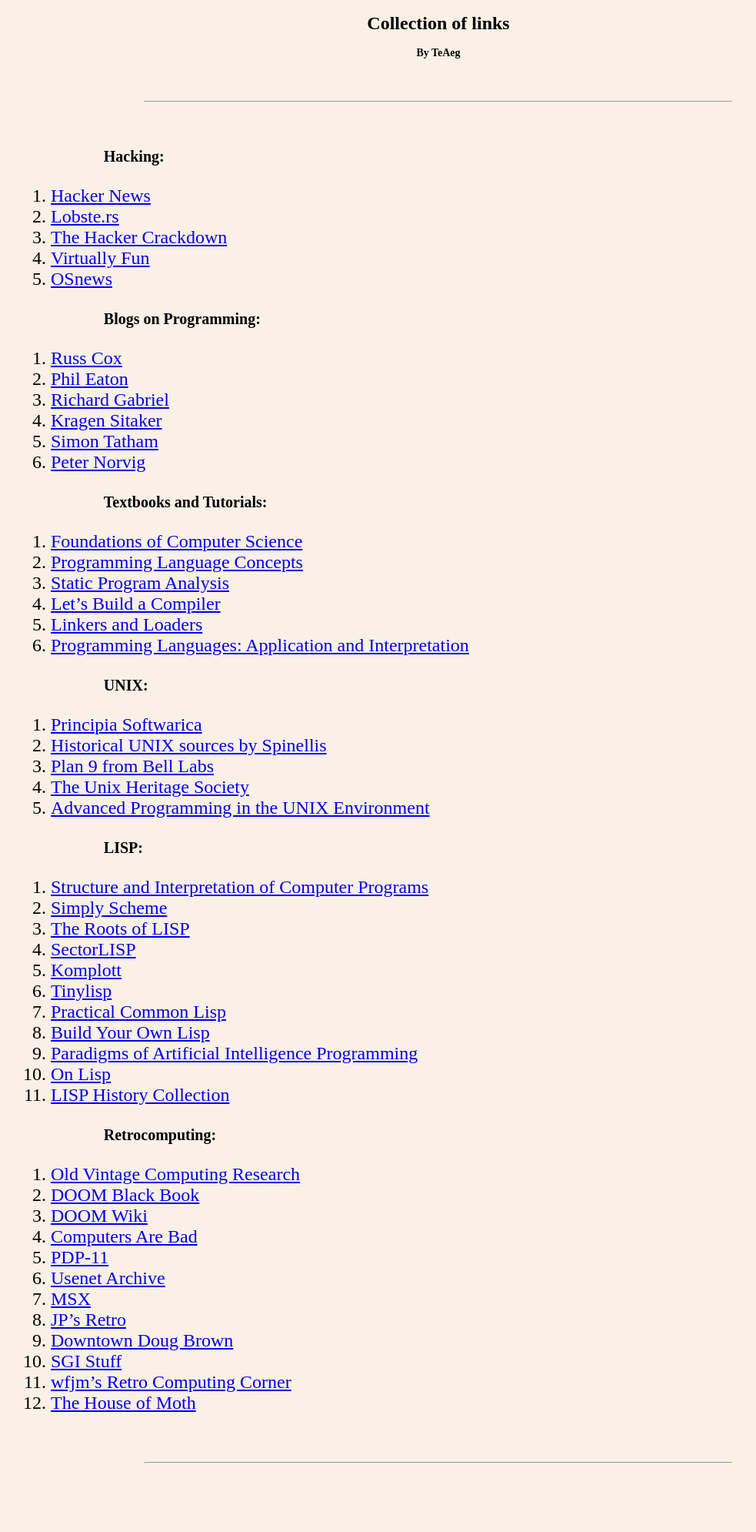
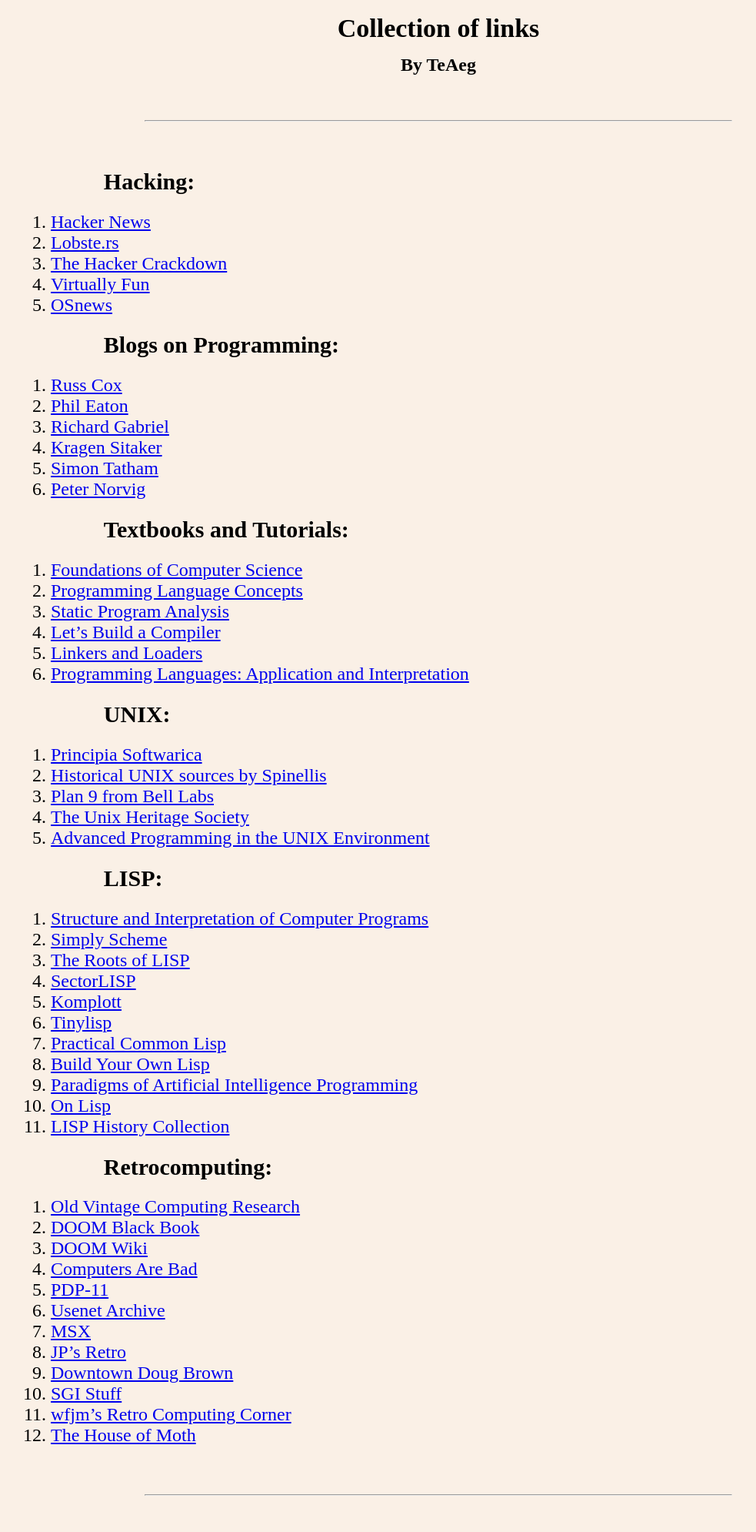
Before and after one commit to TeAeg/teaeg.github.io, a Jekyll site: the page built from index.md, in a window 1280 px wide. Shown: the whole page at 77% size, without its empty margins (70-1053 px from the left). Built offline with Jekyll 4.4.1, drawn with Linux system fonts in a browser that asks for light colours; our own code applies the rules of GitHub Pages for plain Markdown files; before the commit the page ends 1948 px from its top, so only the background shows below that.

Commit message:
Changed font sizes of the headers
Changed font sizes of the html headers

```diff
--- a/CSS/my.css
+++ b/CSS/my.css
@@ -5,6 +5,6 @@
 	font-size: x-large;
 	font-family: serif;
 }
-h1  { color: #000000; font-size: 24px; font-family: "Times New Roman", serif; line-height: 28px; text-align: center; margin-right: 10%; margin-left: 10% }
-h2  { color: #000000; font-size: 20px; font-family: "Times New Roman", serif; line-height: 28px; text-align: left;   margin-right: 10%; margin-left: 10% }
-h3  { color: #000000; font-size: 14px; font-family: "Times New Roman", serif; line-height: 18px; text-align: center; margin-right: 10%; margin-left: 10% }
+h1  { color: #000000; font-size: 34px; font-family: "Times New Roman", serif; line-height: 28px; text-align: center; margin-right: 10%; margin-left: 10% }
+h2  { color: #000000; font-size: 30px; font-family: "Times New Roman", serif; line-height: 28px; text-align: left;   margin-right: 10%; margin-left: 10% }
+h3  { color: #000000; font-size: 24px; font-family: "Times New Roman", serif; line-height: 18px; text-align: center; margin-right: 10%; margin-left: 10% }
```
